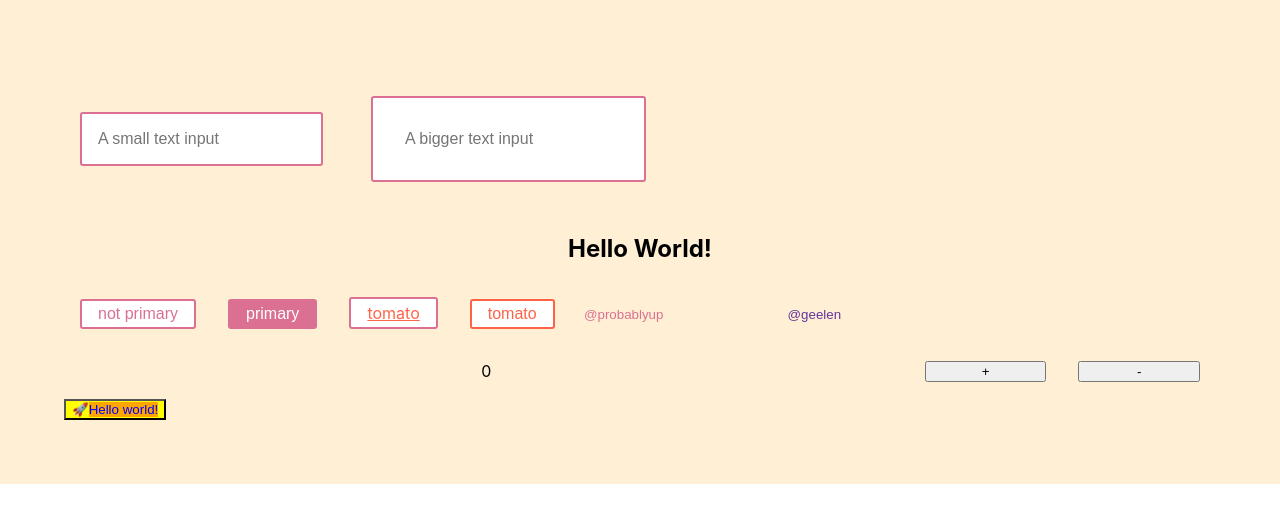
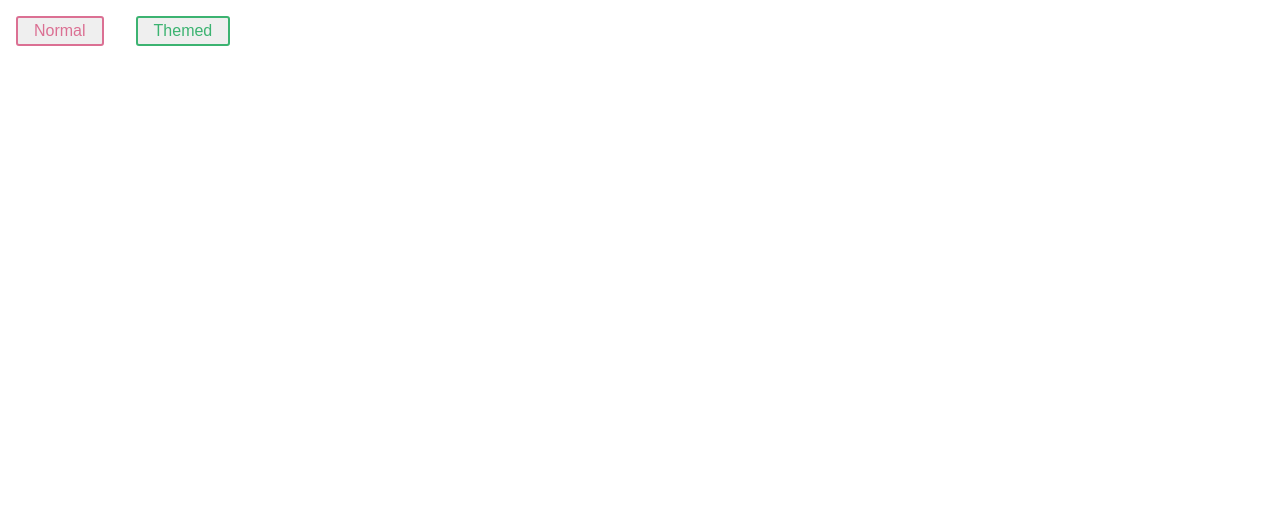
Before and after one commit to lugithub/l-styled-components, a React (Create React App) app: page / in a window 1280 px wide. Shown: the top 522 px of the page. Built offline with nearby package versions, Linux system fonts and the light colour scheme.

Commit message:
setTheme

```diff
--- a/src/App.js
+++ b/src/App.js
@@ -1,148 +1,47 @@
 import React, { useState } from 'react';
 
 //this line enables babel-plugin-styled-components
-import styled, { createGlobalStyle } from 'styled-components/macro';
+import styled, {
+  createGlobalStyle,
+  ThemeProvider
+} from 'styled-components/macro';
 
-const Input = styled.input`
-  padding: 0.5em;
-  margin: 0.5em;
-  color: ${props => props.inputColor || 'palevioletred'};
-  background: papayawhip;
-  border: none;
-  border-radius: 3px;
-`;
-
-function calculateColor({ primary, tomato }) {
-  if (primary) {
-    return 'white';
-  } else if (tomato) {
-    return 'tomato';
-  } else {
-    return 'palevioletred';
-  }
-}
+// Define our button, but with the use of props.theme this time
 const Button = styled.button`
-  background: ${props => (props.primary ? 'palevioletred' : 'white')};
-  color: ${calculateColor};
-
   font-size: 1em;
   margin: 1em;
   padding: 0.25em 1em;
-  border: 2px solid palevioletred;
   border-radius: 3px;
+
+  /* Color the border and text with theme.main */
+  color: ${props => props.theme.main};
+  border: 2px solid ${props => props.theme.main};
 `;
 
-const TomatoButton = styled(Button)`
-  color: tomato;
-  border-color: tomato;
-`;
+// We are passing a default theme for Buttons that arent wrapped in the ThemeProvider
+Button.defaultProps = {
+  theme: {
+    main: 'palevioletred'
+  }
+};
 
-// Create a Title component that'll render an <h1> tag with some styles
-const Title = styled.h1`
-  font-size: 1.5em;
-  text-align: center;
-`;
+export default function App() {
+  const [theme, setTheme] = useState({
+    main: 'mediumseagreen'
+  });
+  return (
+    <>
+      <Button>Normal</Button>
 
-// Create a Wrapper component that'll render a <section> tag with some styles
-const Story = styled.section`
-  padding: 4em;
-  background: papayawhip;
-  color: black;
-`;
-
-const StyledCounter = styled.div`
-  display: flex;
-  justify-content: space-evenly;
-`;
-const Paragraph = styled.p`
-  flex: 8 0 0;
-  text-align: center;
-`;
-const CounterButton = styled.button`
-  flex: 1 0 0;
-  margin: 1rem;
-`;
-
-function Counter() {
-  const [count, setCount] = useState(0);
-  return (
-    <StyledCounter>
-      <Paragraph>{count}</Paragraph>
-      <CounterButton onClick={setCount.bind(null, count + 1)}>+</CounterButton>
-      <CounterButton onClick={setCount.bind(null, count - 1)}>-</CounterButton>
-    </StyledCounter>
+      <ThemeProvider theme={theme}>
+        <Button
+          onClick={() => {
+            setTheme({ main: 'yellow' });
+          }}
+        >
+          Themed
+        </Button>
+      </ThemeProvider>
+    </>
   );
 }
-
-const Thing = styled.button`
-  color: blue;
-
-  ::before {
-    content: '🚀';
-  }
-
-  :hover {
-    color: red;
-  }
-
-  //among children of Thing
-  .something {
-    background-color: orange;
-  }
-
-  //Thing
-  &.something {
-    background-color: yellow;
-  }
-
-  && {
-    color: blue;
-  }
-`;
-
-const GlobalStyle = createGlobalStyle`
-  button${Thing} {
-    color: red;
-  }
-`;
-
-const Input2 = styled.input.attrs(({ size }) => ({
-  // we can define static props
-  type: 'password',
-
-  // or we can define dynamic ones
-  margin: size || '1em',
-  padding: size || '1em',
-}))`
-  color: palevioletred;
-  font-size: 1em;
-  border: 2px solid palevioletred;
-  border-radius: 3px;
-
-  /* here we use the dynamically computed props */
-  margin: ${props => props.margin};
-  padding: ${props => props.padding};
-`;
-
-export default function App() {
-  return (
-    <Story>
-      <GlobalStyle />
-      <Input2 placeholder="A small text input" size="1em" />
-      <Input2 placeholder="A bigger text input" size="2em" />
-      <Title>Hello World!</Title>
-      <Button>not primary</Button>
-      <Button primary>primary</Button>
-      <Button tomato as="a" href="">
-        tomato
-      </Button>
-      <TomatoButton foo="bar">tomato</TomatoButton>
-      <Input defaultValue="@probablyup" type="text" />
-      <Input defaultValue="@geelen" type="text" inputColor="rebeccapurple" />
-      <Counter />
-      <Thing className="something">
-        <span className="something">Hello world!</span>
-      </Thing>
-    </Story>
-  );
-}
```
